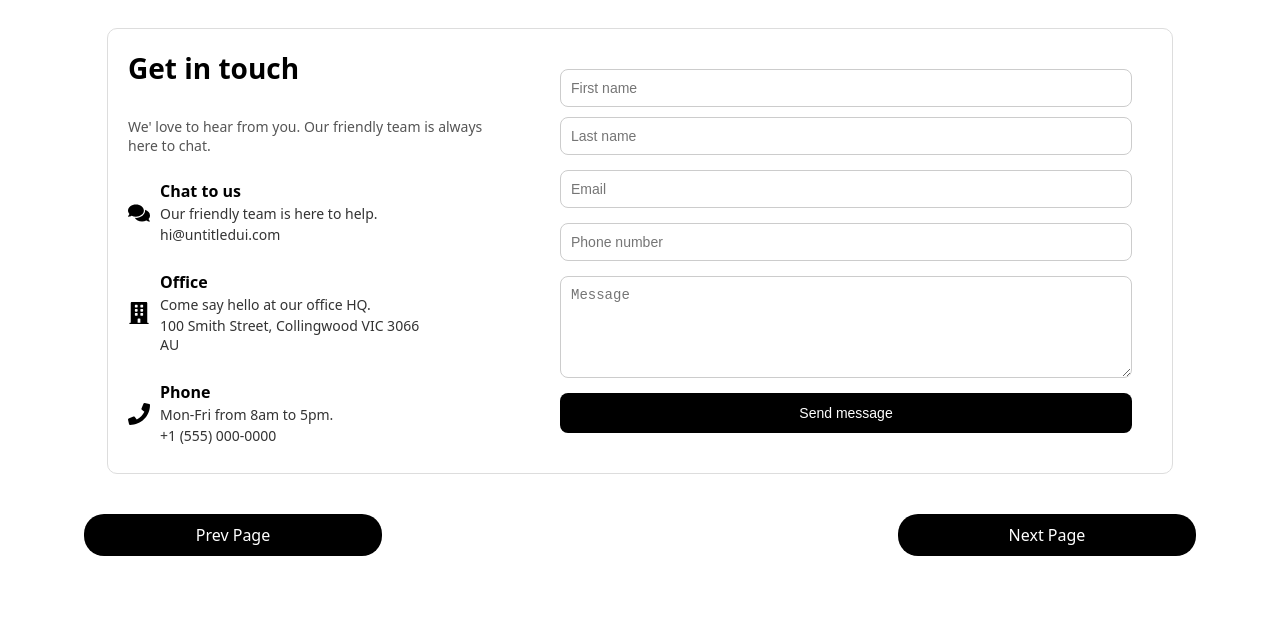
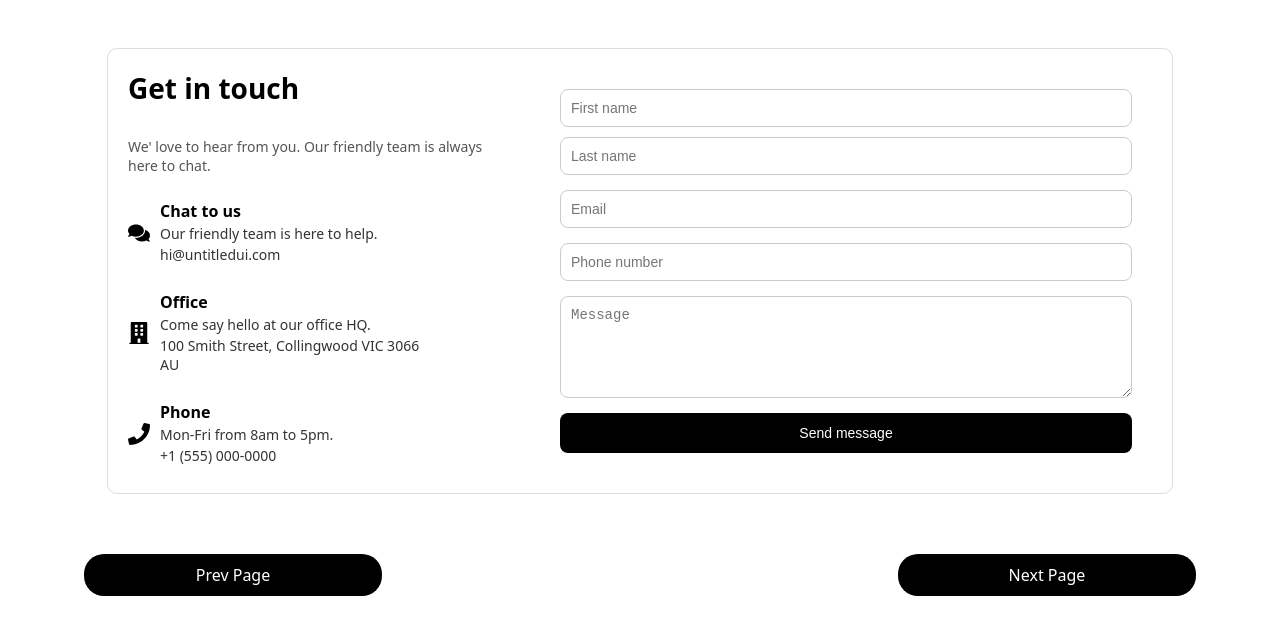
Before and after one commit to developer866/My_World, a React (Vite) app: page /Contact in a window 1280 px wide. Shown: the top 634 px of the page. Built offline with nearby package versions, Linux system fonts and the light colour scheme.

Commit message:
Update margin in contact container for improved spacing

```diff
--- a/src/Pages/Conact.css
+++ b/src/Pages/Conact.css
@@ -2,7 +2,7 @@
   display: flex;
   gap: 40px;
   min-width: 80vw;
-  margin: 20px auto;
+  margin: 40px auto;
   padding: 20px;
   flex-wrap: wrap;
   border-radius: 10px;
```
